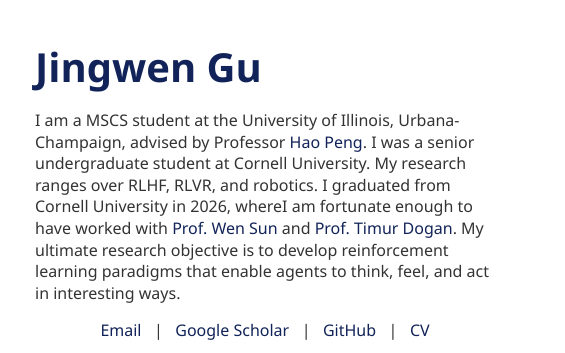
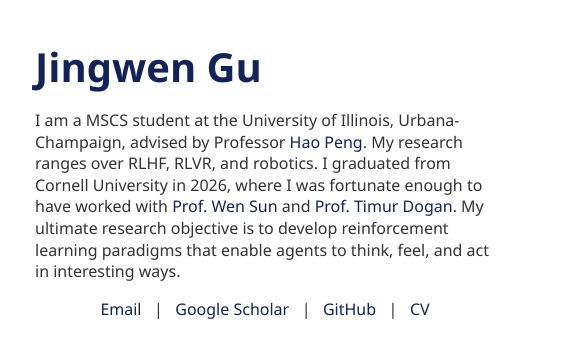
Before and after one commit to JingwenGu/JingwenGu.github.io, a plain HTML site: page index.html in a window 1280 px wide. Shown: the top 353 px of the page, 225-790 px from the left. Drawn offline with Linux system fonts and the light colour scheme.

Commit message:
fixed introduction

```diff
--- a/index.html
+++ b/index.html
@@ -184,7 +184,7 @@
     <tr>
       <td class="overview-text">
         <h1>Jingwen Gu</h1>
-        <p>I am a MSCS student at the University of Illinois, Urbana-Champaign, advised by Professor <a href="https://haopeng-nlp.github.io/" target="_blank">Hao Peng</a>. I was a senior undergraduate student at Cornell University. My research ranges over RLHF, RLVR, and robotics. I graduated from Cornell University in 2026, whereI am fortunate enough to have worked with <a href="https://wensun.github.io/" target="_blank">Prof. Wen Sun</a> and <a href="https://es.aap.cornell.edu/" target="_blank">Prof. Timur Dogan</a>. My ultimate research objective is to develop reinforcement learning paradigms that enable agents to think, feel, and act in interesting ways.</p>
+        <p>I am a MSCS student at the University of Illinois, Urbana-Champaign, advised by Professor <a href="https://haopeng-nlp.github.io/" target="_blank">Hao Peng</a>. My research ranges over RLHF, RLVR, and robotics. I graduated from Cornell University in 2026, where I was fortunate enough to have worked with <a href="https://wensun.github.io/" target="_blank">Prof. Wen Sun</a> and <a href="https://es.aap.cornell.edu/" target="_blank">Prof. Timur Dogan</a>. My ultimate research objective is to develop reinforcement learning paradigms that enable agents to think, feel, and act in interesting ways.</p>
 
         <p style="text-align: center;">
           <a href="mailto:jgu17@illinois.edu">Email</a>
```
